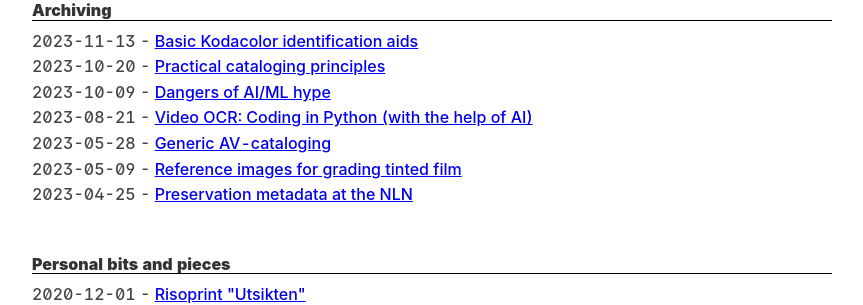
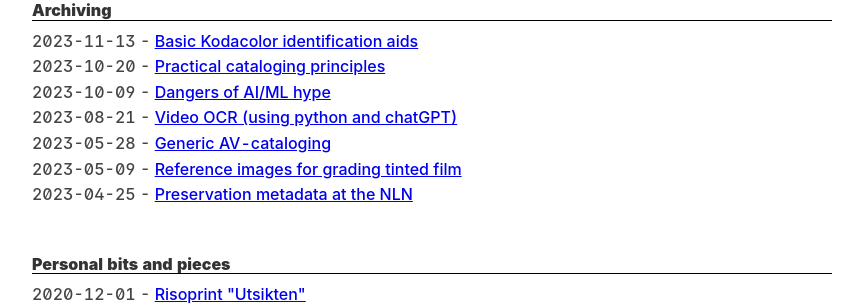
Before and after one commit to torbjornbp/torbjornbp.github.io, a Jekyll site: the page built from index.md, in a window 1280 px wide. Shown: the part 200-505 px from the top of the page, without its empty margins (208-1071 px from the left). Built offline with Jekyll 4.4.1, drawn with Linux system fonts in a browser that asks for light colours; some web fonts are replaced.

Commit message:
Update 2023-08-21-text-extraction.md

```diff
--- a/_posts/documents/2023-08-21-text-extraction.md
+++ b/_posts/documents/2023-08-21-text-extraction.md
@@ -1,7 +1,7 @@
 ---
 category: documents
 layout: post
-title: "Video OCR: Coding in Python (with the help of AI)"
+title: "Video OCR (using python and chatGPT)"
 ---
 
 Over the last year or so, I've been dabbling with various scripts to manipulate video, metadata etc. I've been running a wide range of experiments, amongst others grading film scans using Python and Jupyter notebooks (with massive help from [Paul Duchesne](paulduchesne.github.io)) and trying use the [IFIscripts](https://github.com/kieranjol/IFIscripts) for digital preservation of the scans of my grandparent's Super8 home movies. I've been a light user of FFmpeg for years, but I think finally realised how low the bar for starting to use these tools in more advanced ways actually is.
```
